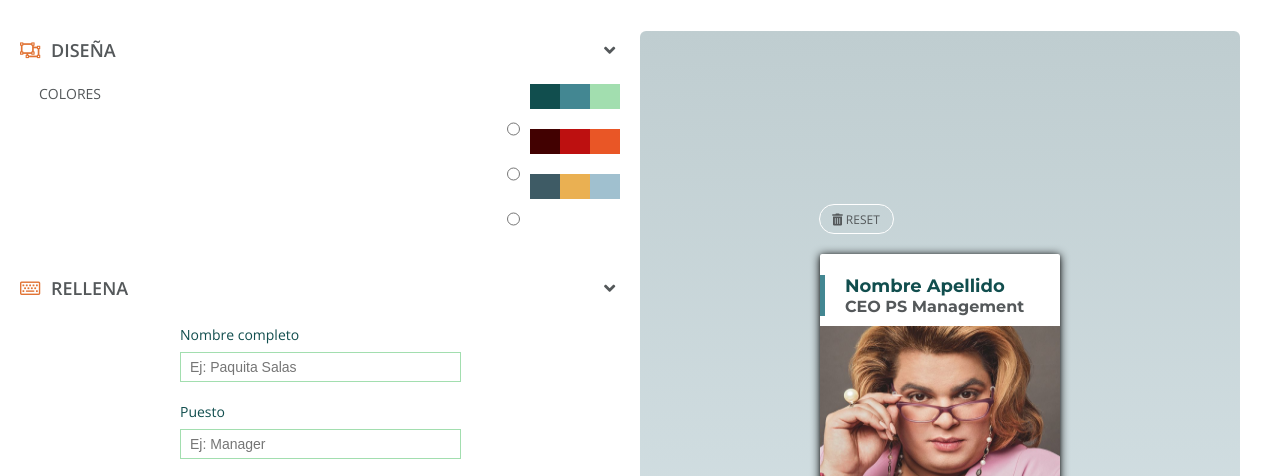
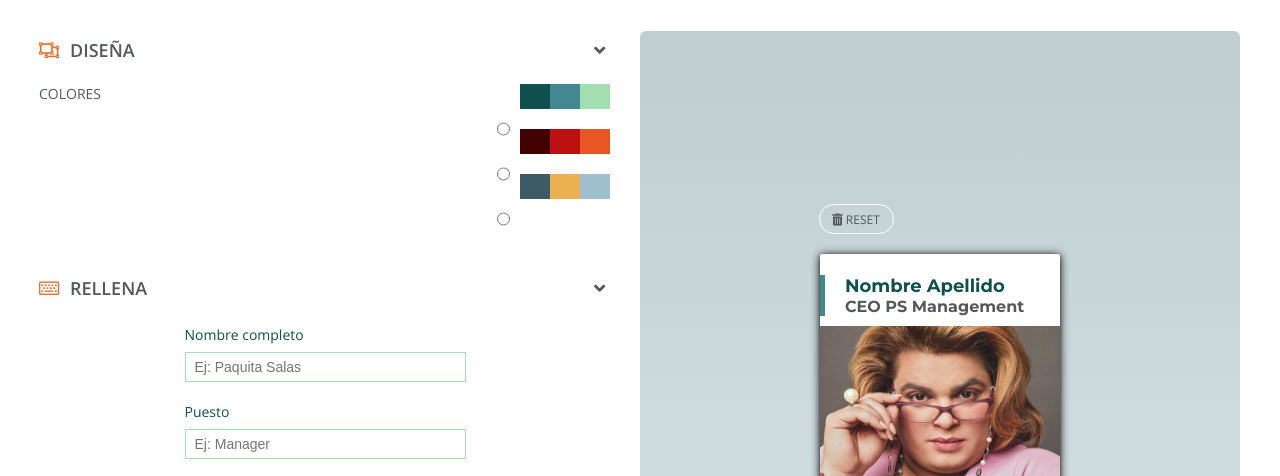
Before and after one commit to Adalab/project-promo-l-module-2-team-3, a website: page src/html/principal.html in a window 1280 px wide. Shown: the part 121-597 px from the top of the page. Drawn offline with nearby package versions, Linux system fonts and the light colour scheme; files that its build step writes are made by us from their sources; files whose address does not match are found by name.

Commit message:
Add centralcolumn properties

```diff
--- a/src/html/partials/main.html
+++ b/src/html/partials/main.html
@@ -1,9 +1,8 @@
 <section class="divided">
   <div class="divided__paquita">
-        <include src="./preview.html">
-        </include>
+    <include src="./preview.html"> </include>
   </div>
-    <div class="divided__options">
+  <div class="centralcolumn divided__options">
     <include src="./design.html"></include>
     <include src="./fill.html"></include>
     <include src="./share.html"></include>
--- a/src/scss/layout/_design.scss
+++ b/src/scss/layout/_design.scss
@@ -8,7 +8,7 @@
   display: flex;
   flex-direction: row;
   justify-content: space-between;
-  padding: 22px 20px 30px 39px;
+  padding: 22px 0 30px;
   &__title {
     width: 62px;
     height: 19px;
--- a/src/scss/layout/_main.scss
+++ b/src/scss/layout/_main.scss
@@ -2,6 +2,13 @@
 @import "layout/design";
 @import "layout/fill";
 @import "layout/share";
+
+.centralcolumn {
+  margin: 0 19px 0 20px;
+  @include tablet() {
+    margin: 0 30px 0 39px;
+  }
+}
 
 .divided {
   @include tablet() {
@@ -24,7 +31,7 @@
   flex-direction: row;
   align-items: center;
   justify-content: space-between;
-  padding: 27px 20px 0;
+  padding: 27px 0 0;
   @include normal-text() {
   }
   @include tablet() {
```
Also changed, not shown: docs/index.html (+2 -2 lines), docs/principal.html (+3 -3 lines), docs/assets/css/index.css, docs/assets/css/principal.css. Lines whose indentation alone changed are shown as unchanged.
